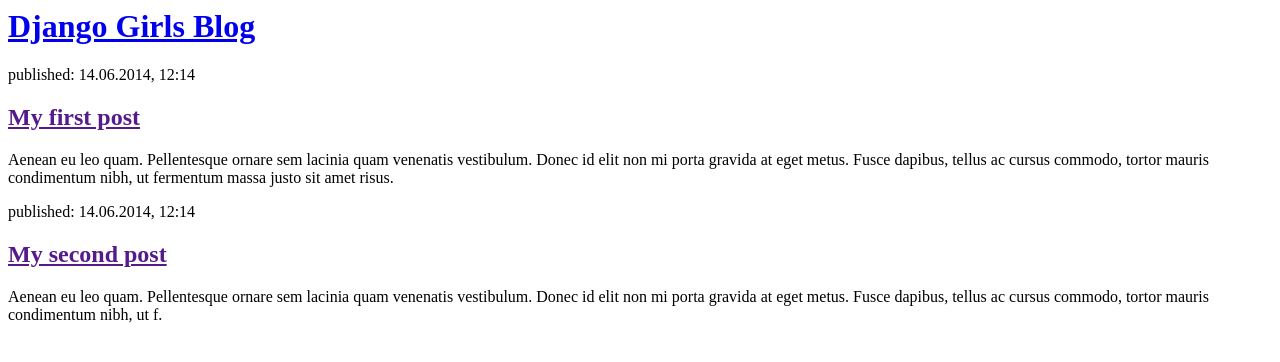
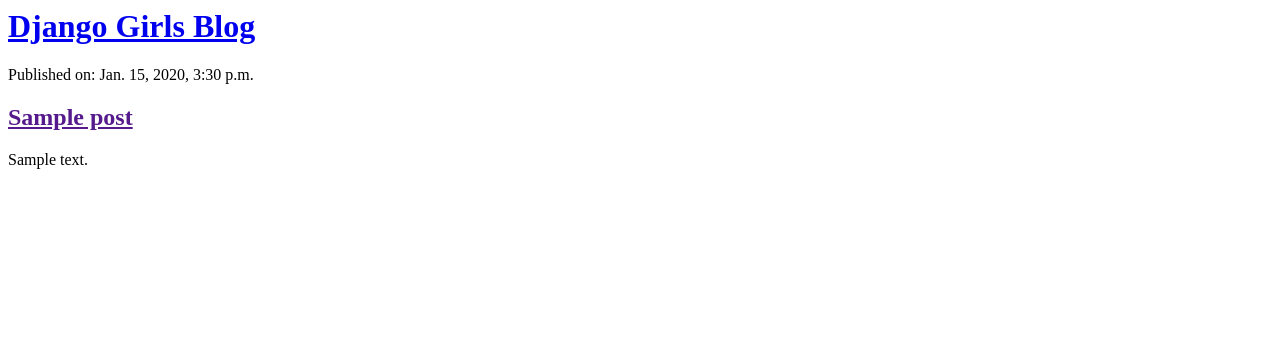
Before and after one commit to shivani-nandani/my-first-blog, a Django app: template blog/templates/blog/post_list.html in a window 1280 px wide. Shown: the top 362 px of the page. Run offline with Django 3.2, Linux system fonts and the light colour scheme; the template is opened without the code that fills it: values that come from a table or form of the project are taken from there, others are empty; tables that the repository leaves empty hold one stand-in row (values such as "Sample post").

Commit message:
changed to dynamic data loading from template

```diff
--- a/blog/templates/blog/post_list.html
+++ b/blog/templates/blog/post_list.html
@@ -7,16 +7,13 @@
             <h1><a href="/">Django Girls Blog</a></h1>
         </div>
 
-        <div>
-            <p>published: 14.06.2014, 12:14</p>
-            <h2><a href="">My first post</a></h2>
-            <p>Aenean eu leo quam. Pellentesque ornare sem lacinia quam venenatis vestibulum. Donec id elit non mi porta gravida at eget metus. Fusce dapibus, tellus ac cursus commodo, tortor mauris condimentum nibh, ut fermentum massa justo sit amet risus.</p>
-        </div>
+        {% for post in post_list %}
+            <div>
+                <p>Published on: {{post.published_date}}</p>
+                <h2><a href="">{{post.title}}</a></h2>
+                <p>{{post.text|linebreaksbr}}</p>
+            </div>
+        {% endfor %}
 
-        <div>
-            <p>published: 14.06.2014, 12:14</p>
-            <h2><a href="">My second post</a></h2>
-            <p>Aenean eu leo quam. Pellentesque ornare sem lacinia quam venenatis vestibulum. Donec id elit non mi porta gravida at eget metus. Fusce dapibus, tellus ac cursus commodo, tortor mauris condimentum nibh, ut f.</p>
-        </div>
     </body>
 </html>
--- a/blog/views.py
+++ b/blog/views.py
@@ -1,6 +1,9 @@
 from django.shortcuts import render
+from django.utils import timezone
+from .models import Post
 
 # Create your views here.
 
 def post_list(request):
-    return render(request,"blog/post_list.html",{})
+    post_list=Post.objects.filter(published_date__lte=timezone.now()).order_by("-published_date")
+    return render(request,"blog/post_list.html",{"post_list":post_list})
```
